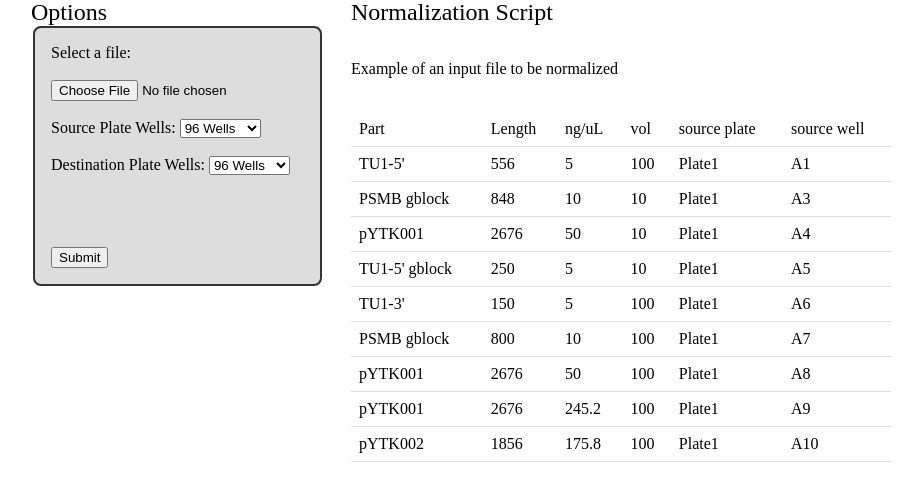
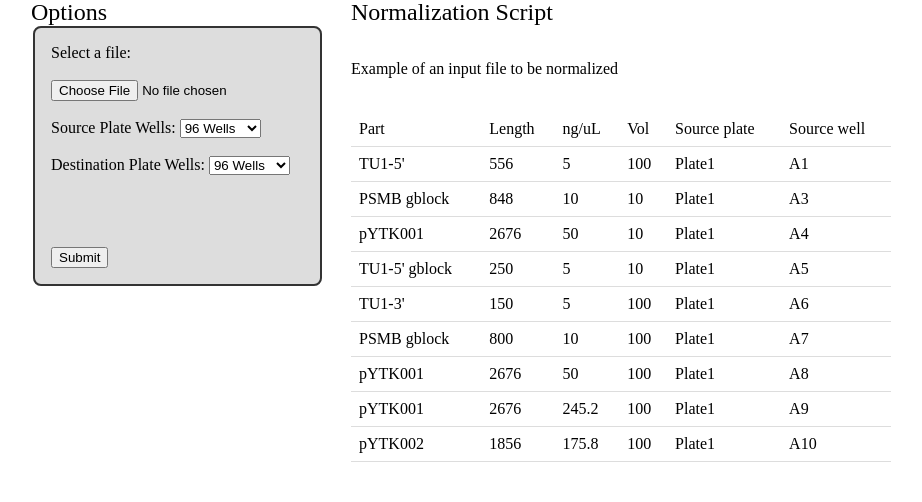
Before and after one commit to Zulko/Web_tools, a Django app: page /normalization/ in a window 1280 px wide. Shown: the part 237-739 px from the top of the page, without its empty margins (19-941 px from the left). Run offline with Django 3.2, Linux system fonts and the light colour scheme; the visitor is signed in with stand-in values (Sample User, id 1).

Commit message:
minor changes

```diff
--- a/assets/css/main.css
+++ b/assets/css/main.css
@@ -37,6 +37,7 @@
 }
 
 body{
+  width: 100%;
   margin: 0;
   font-family: Ubuntu;
 }
--- a/templates/base_layout.html
+++ b/templates/base_layout.html
@@ -4,6 +4,7 @@
 <head>
     <meta charset="UTF-8">
     <link rel="stylesheet" href="{% static 'css/main.css' %}">
+    <link rel="icon" type="image/x-icon" href="{% static 'images/favicon.ico' %}" />
 </head>
 
 <body>
--- a/templates/normalization.html
+++ b/templates/normalization.html
@@ -52,9 +52,9 @@
                     <th>Part</th>
                     <th>Length</th>
                     <th>ng/uL</th>
-                    <th>vol</th>
-                    <th>source plate</th>
-                    <th>source well</th>
+                    <th>Vol</th>
+                    <th>Source plate</th>
+                    <th>Source well</th>
                   </tr>
                   <tr>
                     <td>TU1-5'</td>
```
